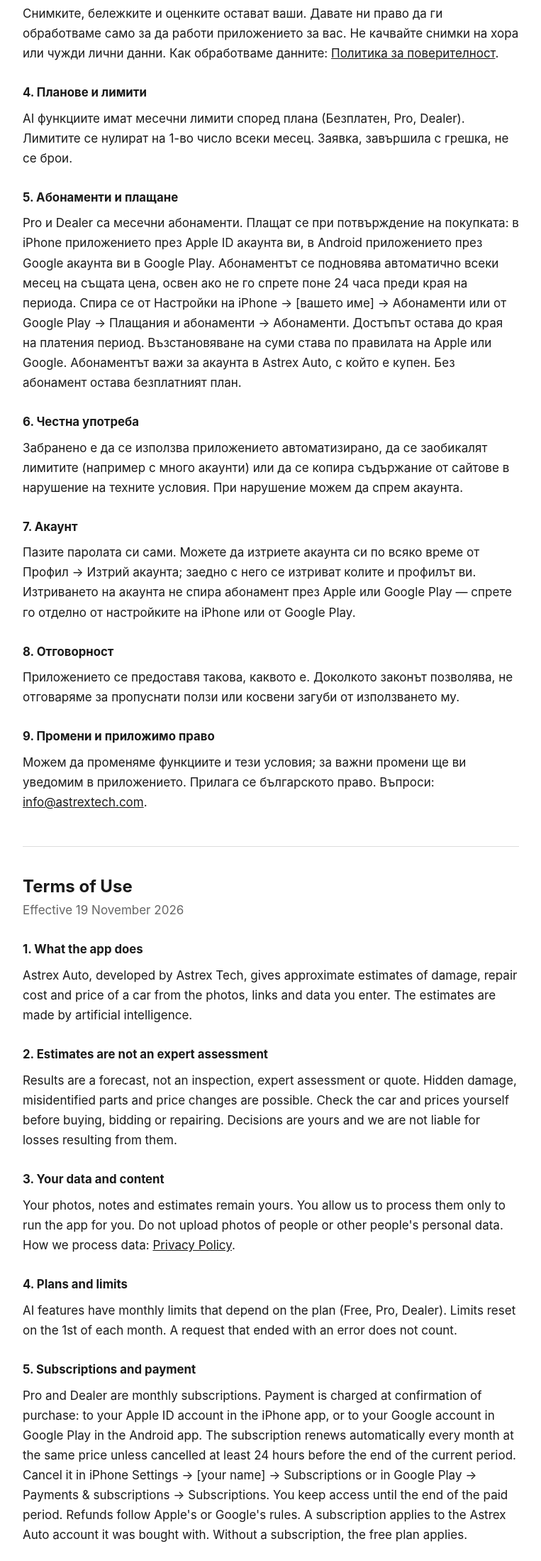
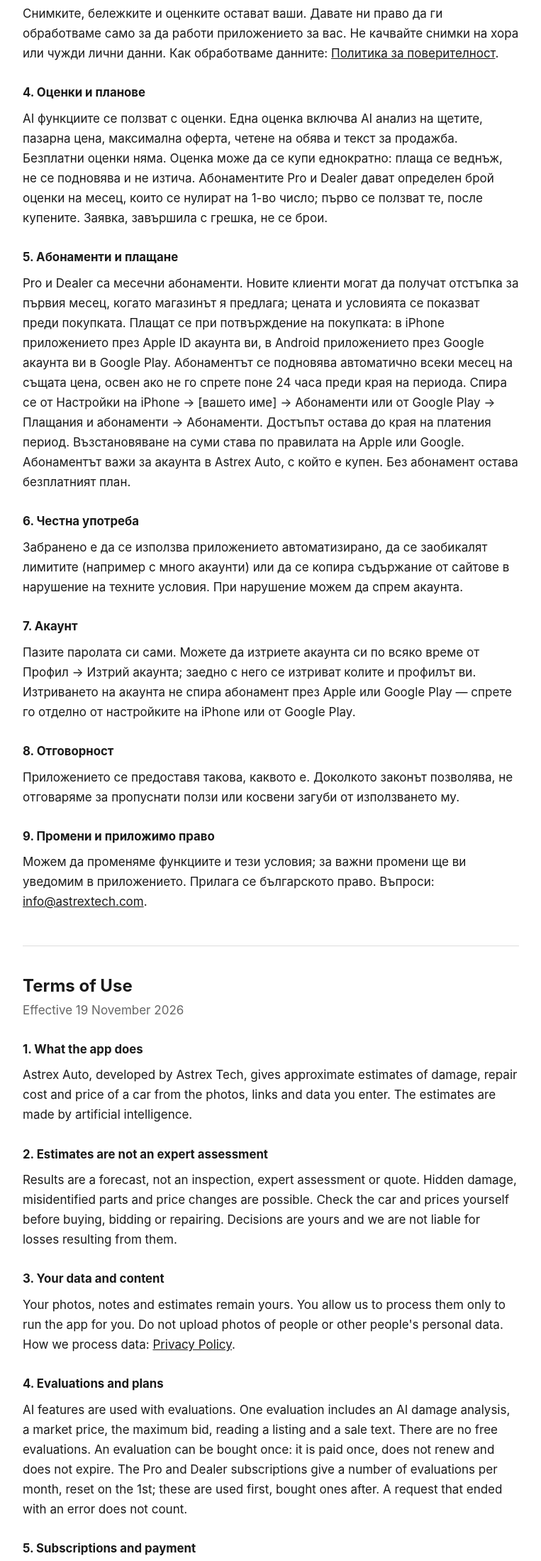
Before and after one commit to Astrexai/astrex-auto-legal, a plain HTML site: page terms.html in a window 1280 px wide. Shown: the part 512-2711 px from the top of the page at 71% size, without its empty margins (258-1021 px from the left). Drawn offline with Linux system fonts and the light colour scheme.

Commit message:
Evaluations: bought one at a time or monthly with Pro and Dealer, nothing free; first-month discount
Co-Authored-By: Claude Opus 5.5 <noreply@anthropic.com>

```diff
--- a/terms.html
+++ b/terms.html
@@ -44,11 +44,11 @@
 <h2>3. Вашите данни и съдържание</h2>
 <p>Снимките, бележките и оценките остават ваши. Давате ни право да ги обработваме само за да работи приложението за вас. Не качвайте снимки на хора или чужди лични данни. Как обработваме данните: <a href="privacy.html">Политика за поверителност</a>.</p>
 
-<h2>4. Планове и лимити</h2>
-<p>AI функциите имат месечни лимити според плана (Безплатен, Pro, Dealer). Лимитите се нулират на 1-во число всеки месец. Заявка, завършила с грешка, не се брои.</p>
+<h2>4. Оценки и планове</h2>
+<p>AI функциите се ползват с оценки. Една оценка включва AI анализ на щетите, пазарна цена, максимална оферта, четене на обява и текст за продажба. Безплатни оценки няма. Оценка може да се купи еднократно: плаща се веднъж, не се подновява и не изтича. Абонаментите Pro и Dealer дават определен брой оценки на месец, които се нулират на 1-во число; първо се ползват те, после купените. Заявка, завършила с грешка, не се брои.</p>
 
 <h2>5. Абонаменти и плащане</h2>
-<p>Pro и Dealer са месечни абонаменти. Плащат се при потвърждение на покупката: в iPhone приложението през Apple ID акаунта ви, в Android приложението през Google акаунта ви в Google Play. Абонаментът се подновява автоматично всеки месец на същата цена, освен ако не го спрете поне 24 часа преди края на периода. Спира се от Настройки на iPhone → [вашето име] → Абонаменти или от Google Play → Плащания и абонаменти → Абонаменти. Достъпът остава до края на платения период. Възстановяване на суми става по правилата на Apple или Google. Абонаментът важи за акаунта в Astrex Auto, с който е купен. Без абонамент остава безплатният план.</p>
+<p>Pro и Dealer са месечни абонаменти. Новите клиенти могат да получат отстъпка за първия месец, когато магазинът я предлага; цената и условията се показват преди покупката. Плащат се при потвърждение на покупката: в iPhone приложението през Apple ID акаунта ви, в Android приложението през Google акаунта ви в Google Play. Абонаментът се подновява автоматично всеки месец на същата цена, освен ако не го спрете поне 24 часа преди края на периода. Спира се от Настройки на iPhone → [вашето име] → Абонаменти или от Google Play → Плащания и абонаменти → Абонаменти. Достъпът остава до края на платения период. Възстановяване на суми става по правилата на Apple или Google. Абонаментът важи за акаунта в Astrex Auto, с който е купен. Без абонамент остава безплатният план.</p>
 
 <h2>6. Честна употреба</h2>
 <p>Забранено е да се използва приложението автоматизирано, да се заобикалят лимитите (например с много акаунти) или да се копира съдържание от сайтове в нарушение на техните условия. При нарушение можем да спрем акаунта.</p>
@@ -76,11 +76,11 @@
 <h2>3. Your data and content</h2>
 <p>Your photos, notes and estimates remain yours. You allow us to process them only to run the app for you. Do not upload photos of people or other people's personal data. How we process data: <a href="privacy.html">Privacy Policy</a>.</p>
 
-<h2>4. Plans and limits</h2>
-<p>AI features have monthly limits that depend on the plan (Free, Pro, Dealer). Limits reset on the 1st of each month. A request that ended with an error does not count.</p>
+<h2>4. Evaluations and plans</h2>
+<p>AI features are used with evaluations. One evaluation includes an AI damage analysis, a market price, the maximum bid, reading a listing and a sale text. There are no free evaluations. An evaluation can be bought once: it is paid once, does not renew and does not expire. The Pro and Dealer subscriptions give a number of evaluations per month, reset on the 1st; these are used first, bought ones after. A request that ended with an error does not count.</p>
 
 <h2>5. Subscriptions and payment</h2>
-<p>Pro and Dealer are monthly subscriptions. Payment is charged at confirmation of purchase: to your Apple ID account in the iPhone app, or to your Google account in Google Play in the Android app. The subscription renews automatically every month at the same price unless cancelled at least 24 hours before the end of the current period. Cancel it in iPhone Settings → [your name] → Subscriptions or in Google Play → Payments & subscriptions → Subscriptions. You keep access until the end of the paid period. Refunds follow Apple's or Google's rules. A subscription applies to the Astrex Auto account it was bought with. Without a subscription, the free plan applies.</p>
+<p>Pro and Dealer are monthly subscriptions. New customers may get a discount on the first month when the store offers one; the price and terms are shown before purchase. Payment is charged at confirmation of purchase: to your Apple ID account in the iPhone app, or to your Google account in Google Play in the Android app. The subscription renews automatically every month at the same price unless cancelled at least 24 hours before the end of the current period. Cancel it in iPhone Settings → [your name] → Subscriptions or in Google Play → Payments & subscriptions → Subscriptions. You keep access until the end of the paid period. Refunds follow Apple's or Google's rules. A subscription applies to the Astrex Auto account it was bought with. Without a subscription, the free plan applies.</p>
 
 <h2>6. Fair use</h2>
 <p>You may not use the app in an automated way, get around the limits (for example with several accounts) or copy content from websites in breach of their terms. We may suspend accounts that do.</p>
```
Also changed, not shown: privacy.html (+2 -2 lines).
